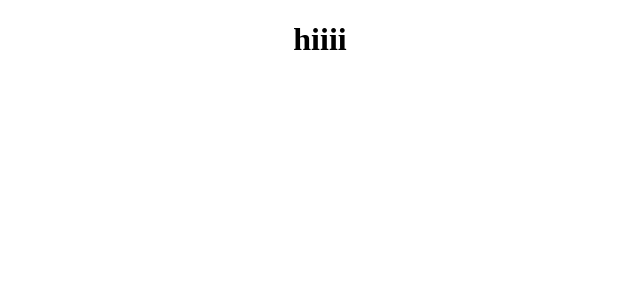
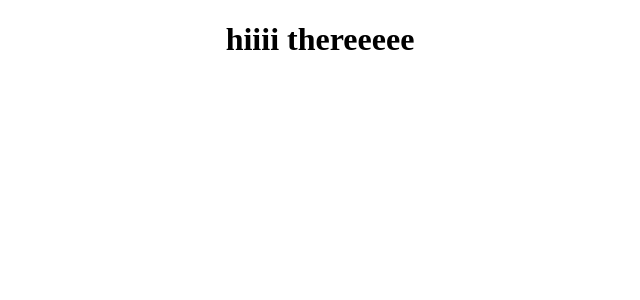
Before and after one commit to aaryak4554/noob-react-calc, a React (Create React App) app: page / in a window 1280 px wide. Shown: the top 300 px of the page, without its empty margins (320-960 px from the left). Built offline with nearby package versions, Linux system fonts and the light colour scheme.

Commit message:
basic struct

```diff
--- a/src/App.js
+++ b/src/App.js
@@ -3,7 +3,7 @@ import './App.css';
 function App() {
   return (
     <div className="App">
-      <h1>hiiii</h1>
+      <h1>hiiii thereeeee</h1>
     </div>
   );
 }
```
